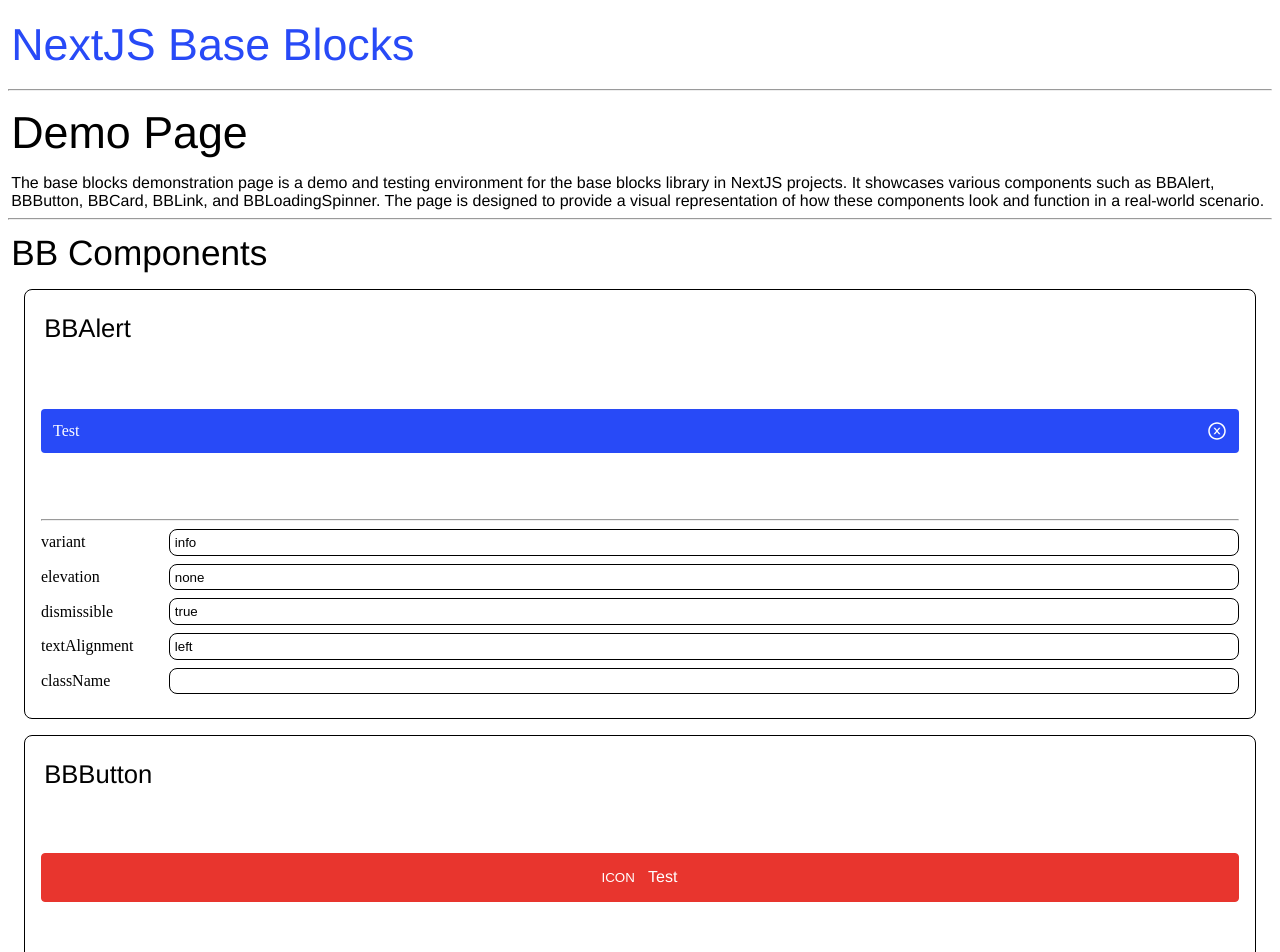
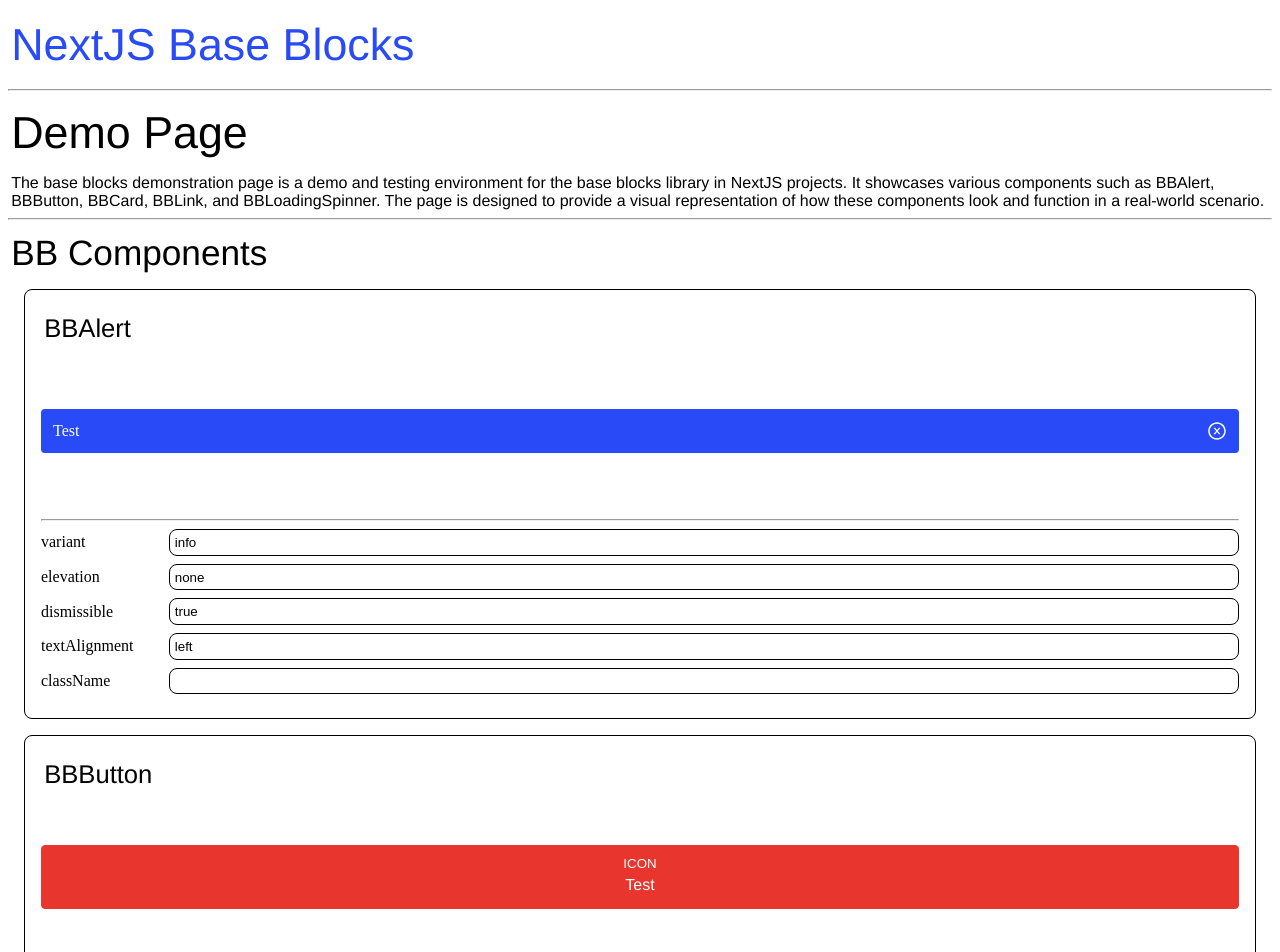
Before and after one commit to dan1229/nextjs-base-blocks, a Next.js app: page / in a window 1280 px wide. Shown: the top 952 px of the page. Built offline with nearby package versions, Linux system fonts and the light colour scheme.

Commit message:
Feature/bbbutton helper text on hover (#45)
* removed showTextOnHover

* stash

* wip kinda working

* stash

* stash

* css controlling hover state

* clean up

* TODO

```diff
--- a/src/bbbutton/index.tsx
+++ b/src/bbbutton/index.tsx
@@ -1,5 +1,5 @@
 import classNames from 'classnames';
-import React from 'react';
+import React, { useState, useRef } from 'react';
 import BBText from '../bbtext';
 import styles from './styles.module.scss';
 import type {
@@ -36,12 +36,14 @@ interface IPropsBBButtonIcon {
  * @param {boolean=} hover - Whether the button is hovered
  * @param {boolean=} focus - Whether the button is focused
  * @param {IPropsBBButtonIcon=} icon - The icon to display on the button
- * @param {boolean=} showTextOnHover - Whether to show the text on hover
  * @param {string=} idForm - The ID of the form to submit
  * @param {string=} className - Any class name to add
  * @param {() => void=} onClick - The function to call when the button is clicked
  * @param {boolean=} transparent - Whether the button is transparent
  * @param {TBBTextColor=} colorText - The color of the text. This doesn't really work with 'inverse-*' variants
+ * @param {string=} href - The href to navigate to
+ * @param {string=} helperTextOnHover - The helper text to display on hover
+ * @param {string=} classNameHelperText - Extra class name for the helper text
  */
 export interface IPropsBBButton {
   text?: string;
@@ -53,13 +55,14 @@ export interface IPropsBBButton {
   hover?: boolean;
   focus?: boolean;
   icon?: IPropsBBButtonIcon;
-  showTextOnHover?: boolean;
   idForm?: string;
   className?: string;
   onClick?: () => void;
   transparent?: boolean;
   colorText?: TBBTextColor;
   href?: string;
+  helperTextOnHover?: string;
+  classNameHelperText?: string;
 }
 
 /**
@@ -75,7 +78,6 @@ export default function BBButton(Props: IPropsBBButton): React.ReactElement {
     disabled = false,
     hover = true,
     focus = false,
-    showTextOnHover = false,
     icon,
     idForm,
     className,
@@ -83,13 +85,27 @@ export default function BBButton(Props: IPropsBBButton): React.ReactElement {
     transparent = false,
     colorText = 'white',
     href,
+    helperTextOnHover,
+    classNameHelperText,
   } = Props;
+
   // if button doesn't do anything, disable it
   // otherwise, rely on the disabled prop
-  const disabledRes = !onClick && type != 'submit' ? true : disabled;
-  const hoverRes = disabled || !hover ? false : hover;
-  const align = icon?.align || 'left';
+  const disabledRes = !onClick && type !== 'submit' ? true : disabled;
+  // if hover is disabled or button as a whole
+  // id disabled , don't show hover
+  const hoverRes = disabledRes || !hover ? false : hover;
 
+  // icon alignment
+  const [align] = useState<TBBButtonIconAlign>(icon?.align || 'left');
+
+  // handle hover state
+  const [isHovered] = useState(false);
+  const mainWrapperRef = useRef<HTMLDivElement>(null);
+  const helperTextRef = useRef<HTMLDivElement>(null);
+
+  // GET CLASS VARIANTS
+  //
   const getClassVariant = () => {
     switch (variant) {
       case 'primary':
@@ -167,68 +183,74 @@ export default function BBButton(Props: IPropsBBButton): React.ReactElement {
     }
     return null;
   };
-
-  // main shared component
   const mainComponent = (
-    <>
+    <div
+      className={classNames(styles.containerMain, isHovered && helperTextOnHover && styles.showHelperText, classNameHelperText)}
+      ref={mainWrapperRef}
+    >
       {renderIcon('left', icon)}
       {!!text && (
-        <div className={classNames(styles.containerText, showTextOnHover && styles.noMargin)}>
+        <div className={classNames(styles.containerText)}>
           <BBText color={colorText} size={getButtonSize()}>
             {text}
           </BBText>
         </div>
       )}
       {renderIcon('right', icon)}
-    </>
+      {helperTextOnHover && (
+        <div className={classNames(styles.helperText, isHovered && styles.helperTextVisible)} ref={helperTextRef}>
+          <div className={styles.helperTextContent}>
+            <BBText color="white" size="small" className={styles.helperTextQuestionMark}>
+              ?
+            </BBText>
+            <BBText size="small">{helperTextOnHover}</BBText>
+          </div>
+        </div>
+      )}
+    </div>
+  );
+
+  // class names for buttons
+  let baseClassNames = classNames(
+    styles.base,
+    align === 'above' || align === 'below' ? styles.baseVertical : null,
+    disabledRes && styles.disabled,
+    getClassVariant(),
+    getClassElevation(),
+    // if transparent, show transparent
+    transparent && styles.transparent,
+    // if focused, show focus
+    focus && styles.focus,
+    // extra class name
+    className
   );
 
   // if href is defined, use regular button and show it as disabled
   if (href && !disabledRes) {
+    // add hover state for links
+    if (hoverRes) {
+      baseClassNames += ` ${styles.hover}`;
+    }
     if (onClick) console.warn('BBButton: Both onClick and href are defined. onClick will be ignored.');
     return (
-      <BBLink
-        href={href}
-        className={classNames(
-          className,
-          styles.base,
-          align === 'above' || align === 'below' ? styles.baseVertical : null,
-          hoverRes && styles.hover,
-          focus && styles.focus,
-          showTextOnHover && styles.showTextOnHover,
-          getClassVariant(),
-          getClassElevation(),
-          transparent && styles.transparent
-        )}
-        external
-        underline={false}
-        size={getButtonSize()}
-        color={colorText}
-      >
+      <BBLink href={href} className={baseClassNames} external underline={false} size={getButtonSize()} color={colorText}>
         {mainComponent}
       </BBLink>
     );
   }
 
+  // only 'regular buttons' support a disabled state
+  if (disabledRes) {
+    baseClassNames += ` ${styles.disabled}`;
+  }
+
+  // add hover state for buttons that are not disabled
+  if (hoverRes && !disabledRes) {
+    baseClassNames += ` ${styles.hover}`;
+  }
+
   return (
-    <button
-      className={classNames(
-        className,
-        styles.base,
-        align === 'above' || align === 'below' ? styles.baseVertical : null,
-        disabledRes && styles.disabled,
-        hoverRes && styles.hover,
-        focus && styles.focus,
-        showTextOnHover && styles.showTextOnHover,
-        getClassVariant(),
-        getClassElevation(),
-        transparent && styles.transparent
-      )}
-      type={type}
-      form={idForm}
-      disabled={disabledRes}
-      onClick={disabledRes ? undefined : onClick}
-    >
+    <button className={baseClassNames} type={type} form={idForm} disabled={disabledRes} onClick={disabledRes ? undefined : onClick}>
       {mainComponent}
     </button>
   );
--- a/src/bbbutton/styles.module.scss
+++ b/src/bbbutton/styles.module.scss
@@ -48,11 +48,6 @@ $black: var(--black, #000000);
   &:hover {
     cursor: pointer;
   }
-}
-
-// no margin
-.noMargin {
-  margin: 0px !important;
 }
 
 // transparent
@@ -107,30 +102,53 @@ $black: var(--black, #000000);
   }
 }
 
-.showTextOnHover {
-  h1,
-  h2,
-  h3,
-  h4,
-  h5,
-  h6,
-  p,
-  span {
-    display: none;
+// hover text
+.containerMain {
+  width: 100%;
+  position: relative;
+
+  // Show helper text on hover or focus
+  &:hover .helperText,
+  &:focus .helperText {
+    display: block;
   }
+}
 
-  &:hover {
-    h1,
-    h2,
-    h3,
-    h4,
-    h5,
-    h6,
-    p,
-    span {
-      display: flex;
-    }
+// helper text
+.helperText {
+  position: absolute;
+  max-width: 10rem;
+  top: calc(100% + 4px);
+  left: 80%;
+  transform: translateX(-50%);
+  background-color: $white;
+  border: 1px solid $grey-light-dark;
+  border-radius: 1rem;
+  padding: 0.1rem;
+  display: none; // Initially hide the helper text
+
+  * {
+    // color the text despite the button being in 'hover' state
+    color: $grey-light !important;
   }
+}
+
+.helperTextContent {
+  display: flex;
+  flex-direction: row;
+  align-items: center;
+}
+
+.helperTextQuestionMark {
+  background-color: $grey-light-dark;
+  border-radius: 1rem;
+  padding: 0.2rem 0.4rem;
+  color: $white !important;
+}
+
+// helper text visible
+.helperTextVisible {
+  display: block !important;
 }
 
 /**
--- a/src/pages/index.tsx
+++ b/src/pages/index.tsx
@@ -46,7 +46,6 @@ const DemoPage = () => {
     disabled: false,
     hover: true,
     focus: false,
-    showTextOnHover: false,
     icon: {
       icon: 'ICON',
       align: 'left',
@@ -57,6 +56,7 @@ const DemoPage = () => {
     transparent: false,
     colorText: 'white',
     href: '',
+    helperTextOnHover: '',
   });
   // BB Card
   const [stateBBCard, setStateBBCard] = useState<IPropsBBCard>({
```
Also changed, not shown: 1 other file (tests, documents, lock files or other folders).
